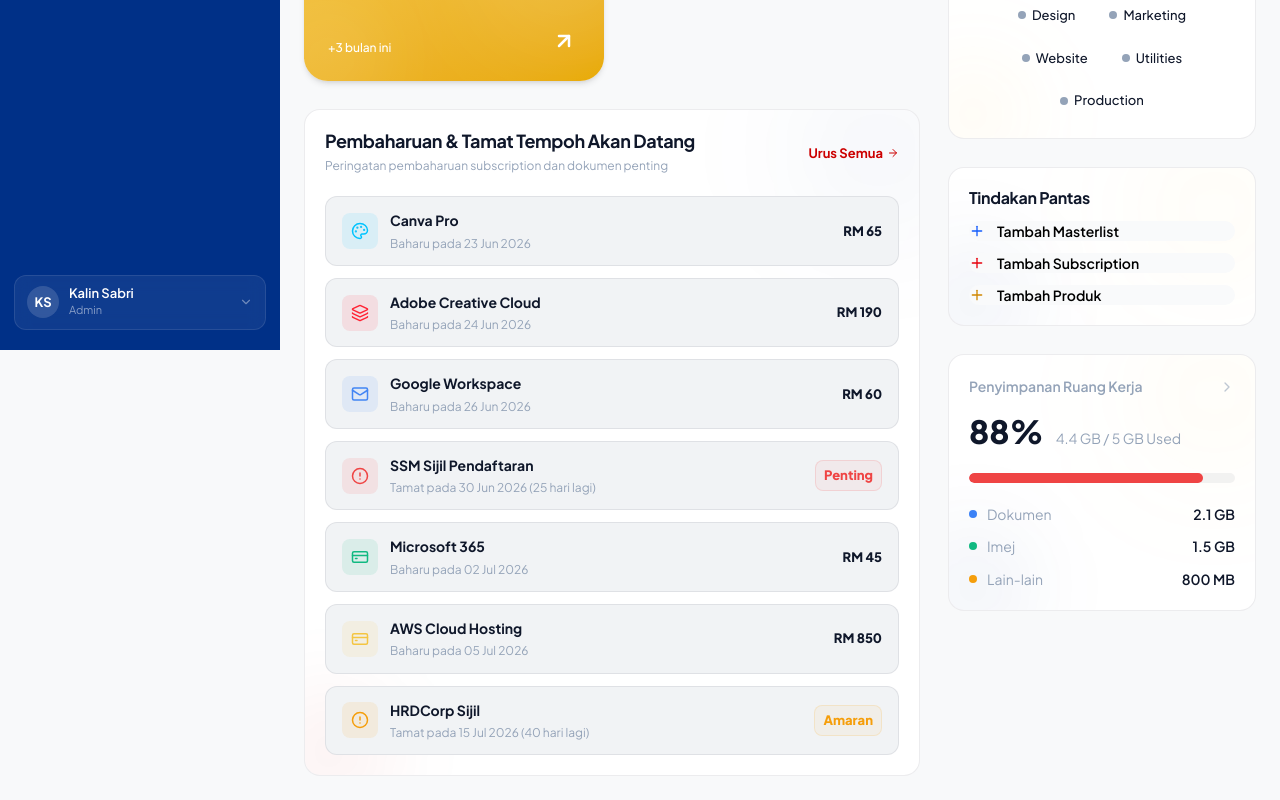
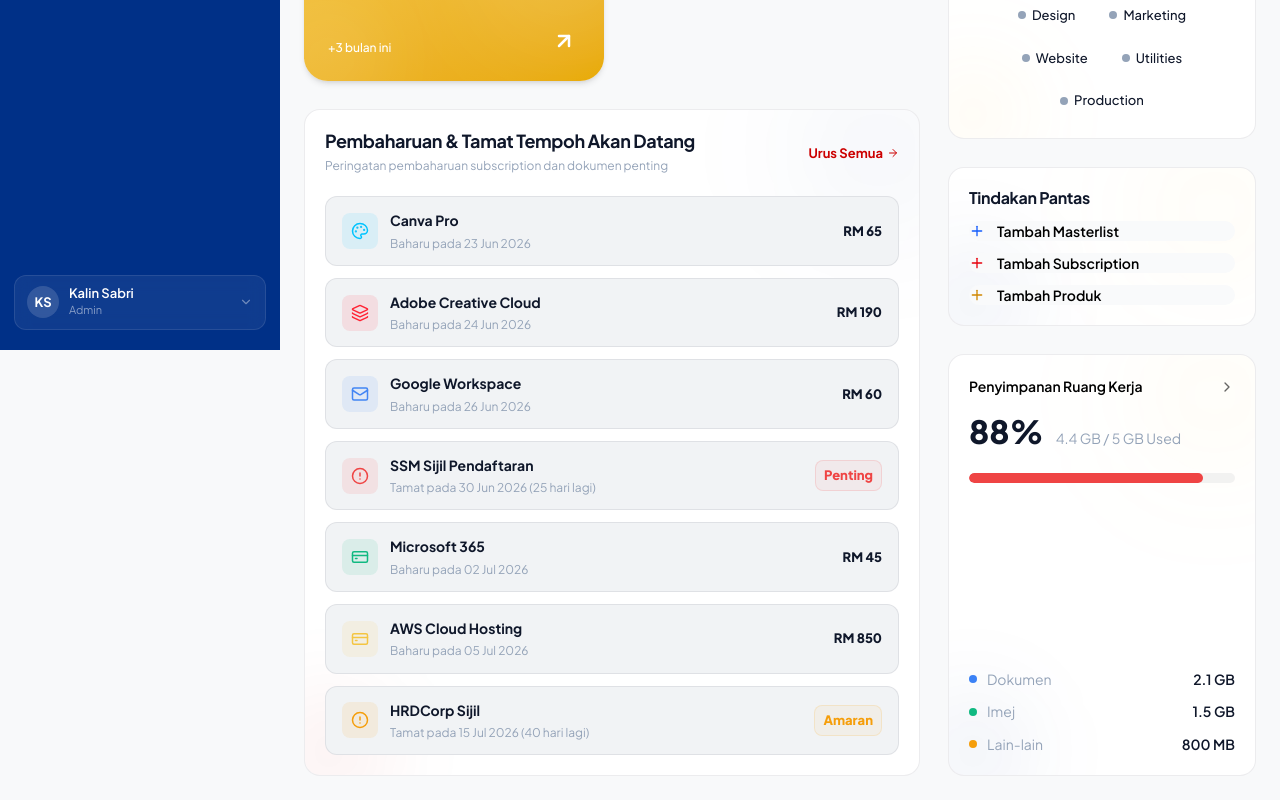
Before and after one commit to kalincreative/senangsync, a Next.js app: page /dashboard in a window 1280 px wide. Shown: the part 450-1250 px from the top of the page. Built offline with nearby package versions, Linux system fonts and the light colour scheme.

Commit message:
style: expand Workspace Storage widget to fill height and make header text black

```diff
--- a/app/(app)/dashboard/page.tsx
+++ b/app/(app)/dashboard/page.tsx
@@ -717,6 +717,7 @@
             style={{
               background: "var(--color-surface)",
               padding: "1.25rem",
+              flexGrow: 1,
               display: "flex",
               flexDirection: "column"
             }}
@@ -728,10 +729,10 @@
             <div className="relative z-10 flex flex-col flex-grow h-full">
               {/* Header & Chevron */}
               <div style={{ display: "flex", justifyContent: "space-between", alignItems: "center" }}>
-                <span style={{ fontSize: "0.875rem", fontWeight: 600, color: "var(--color-text-muted)" }}>
+                <span style={{ fontSize: "0.875rem", fontWeight: 600, color: "#000000" }}>
                   {lang === "bm" ? "Penyimpanan Ruang Kerja" : "Workspace Storage"}
                 </span>
-                <ChevronRight size={16} style={{ color: "var(--color-text-muted)", opacity: 0.6 }} />
+                <ChevronRight size={16} style={{ color: "#000000", opacity: 0.6 }} />
               </div>
 
               {/* Main Stat & Progress */}
@@ -744,6 +745,9 @@
               <div style={{ width: "100%", height: "10px", backgroundColor: "rgba(15, 23, 42, 0.05)", borderRadius: "9999px", marginTop: "1rem", overflow: "hidden" }}>
                 <div style={{ width: "88%", height: "100%", backgroundColor: "#ef4444", borderRadius: "9999px" }} />
               </div>
+
+              {/* Spacer to push breakdown to the bottom */}
+              <div style={{ flex: 1, minHeight: "1rem" }} />
 
               {/* Category Breakdown (Bottom Section) */}
               <div style={{ display: "flex", flexDirection: "column", gap: "0.625rem", marginTop: "1.25rem" }}>
```
